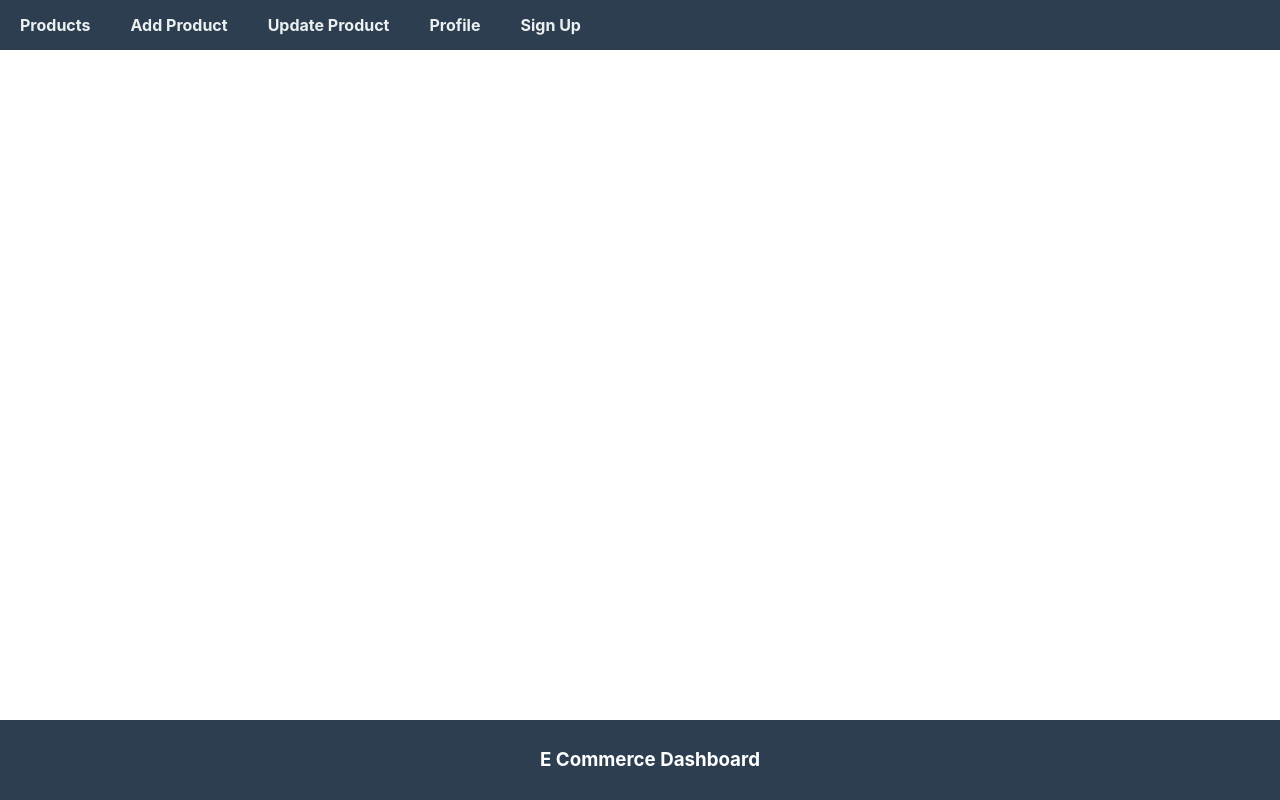
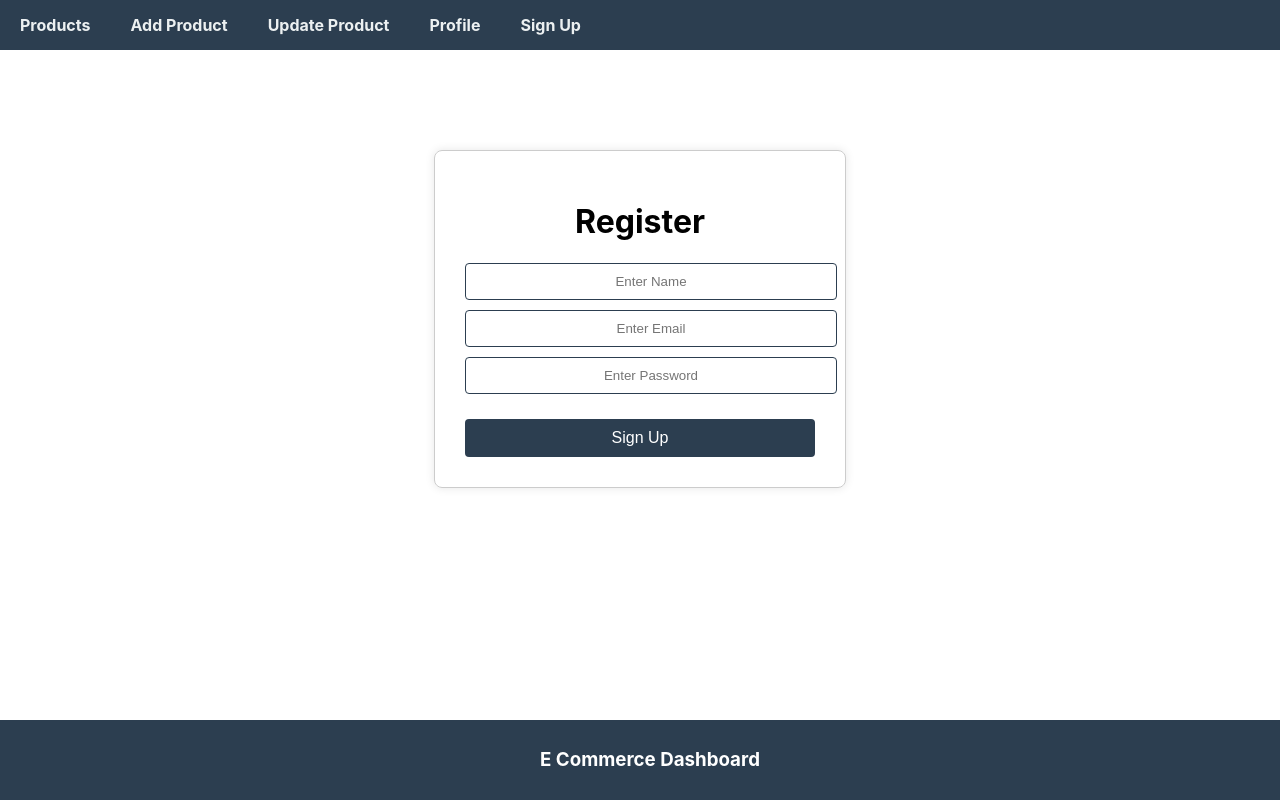
Before and after one commit to phsp-rohit/e-dashboard, a React (Create React App) app in the folder front_end/: page /signup in a window 1280 px wide. Built offline with nearby package versions, Linux system fonts and the light colour scheme.

Commit message:
make a function for logout

```diff
--- a/front_end/src/App.js
+++ b/front_end/src/App.js
@@ -2,7 +2,7 @@
 import Nav from './components/Nav';
 import { BrowserRouter, Routes, Route } from 'react-router-dom';
 import Footer from './components/footer';
-import SignUp from './components/sign_up';
+import SignUp from './components/signup';
 import PrivateComponent from './components/PrivateComponent';
 
 function App() {
@@ -12,7 +12,7 @@
         <Nav />
         <Routes>
 
-          <Route path="/sign_up" element={<SignUp />} />
+          <Route path="/signup" element={<SignUp />} />
 
           <Route element={<PrivateComponent />}>
             <Route path="/" element={<h1>Product listing component</h1>} />
--- a/front_end/src/components/Nav.js
+++ b/front_end/src/components/Nav.js
@@ -2,13 +2,12 @@
 import { Link, useNavigate } from 'react-router-dom';
 
 const Nav = () => {
+  const auth = JSON.parse(localStorage.getItem("user"));
   const navigate = useNavigate();
-  const auth = JSON.parse(localStorage.getItem("user"));
-
   const logout = () => {
-    localStorage.removeItem("user");
-    navigate('/sign_up');
-  };
+    localStorage.clear();
+    navigate('/signup');
+  }
 
   return (
     <ul className="nav-ul">
@@ -17,9 +16,9 @@
       <li><Link to="/update">Update Product</Link></li>
       <li><Link to="/profile">Profile</Link></li>
 
-      {auth ? <li> <Link onClick={logout}>Logout</Link></li> :
-       <li><Link to="/sign_up">Sign Up</Link></li>
-      }
+      <li> {auth ?  <Link onClick={logout} to="/signup">Logout</Link> :
+       <Link to="/signup">Sign Up</Link>}</li>
+
     </ul>
   );
 };
--- a/front_end/src/components/PrivateComponent.js
+++ b/front_end/src/components/PrivateComponent.js
@@ -4,7 +4,7 @@
 
 const PrivateComponent = () => {
     const auth = localStorage.getItem("user");
-    return auth? <Outlet /> : <Navigate to="/sign_up" />;
+    return auth? <Outlet /> : <Navigate to="/signup" />;
 }
 
 export default PrivateComponent;
```
Also changed, not shown: front_end/src/components/signup.js (renamed from front_end/src/components/sign_up.js).
